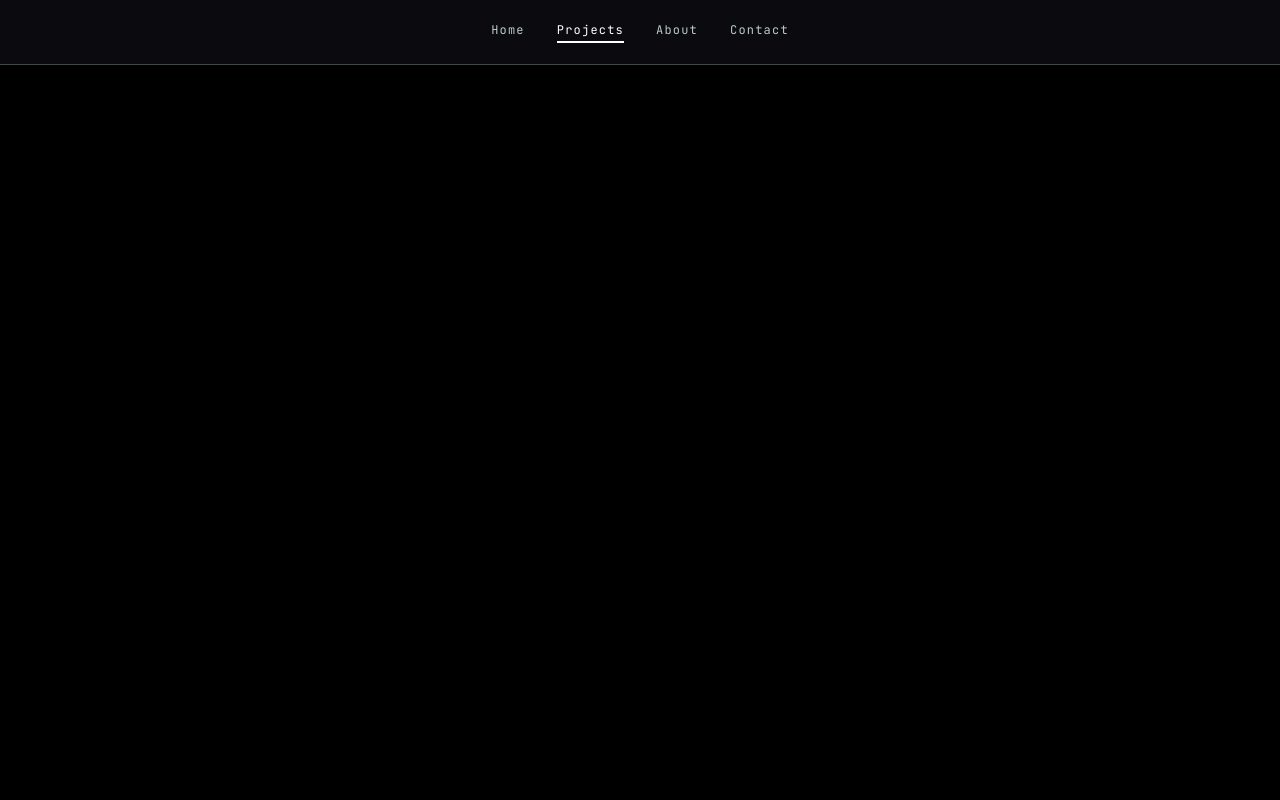
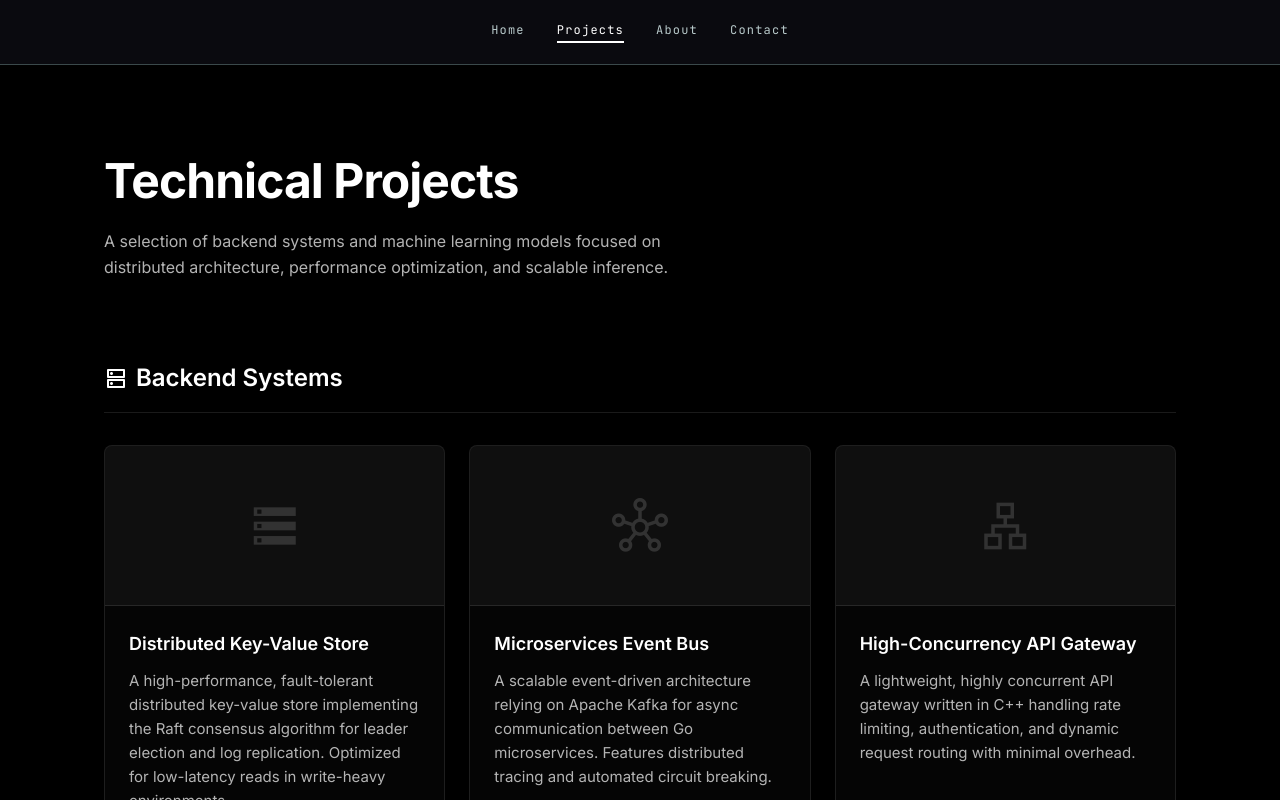
Before and after one commit to luckylittleman/portfolio, a React (Vite) app: page / in a window 1280 px wide. Both pictures are taken after a click on the element "Projects". Shown: the top 800 px of the page. Built offline with nearby package versions, Linux system fonts and the light colour scheme.

Commit message:
feat:made the projects page

```diff
--- a/src/App.jsx
+++ b/src/App.jsx
@@ -1,6 +1,7 @@
 import { useState } from 'react'
 import Navbar from './components/Navbar'
 import Home from './pages/Home'
+import Projects from './pages/Projects'
 
 function App() {
   const [currentPage, setCurrentPage] = useState('Home')
@@ -9,6 +10,7 @@ function App() {
     <div>
       <Navbar currentPage={currentPage} onNavigate={setCurrentPage} />
       {currentPage === 'Home' && <Home onNavigate={setCurrentPage} />}
+      {currentPage === 'Projects' && <Projects />}
     </div>
   )
 }
--- a/src/pages/Home.jsx
+++ b/src/pages/Home.jsx
@@ -1,5 +1,5 @@
 
-function Home() {
+function Home({onNavigate}) {
   return (
     <main style={{
       maxWidth: '1200px',
@@ -57,6 +57,7 @@ function Home() {
           <div style={{ display: 'flex', gap: '16px', flexWrap: 'wrap' }}>
             {/* Primary Button */}
             <button
+              onClick={() => onNavigate('Projects')}
               style={{
                 backgroundColor: '#6366f1',
                 color: '#ffffff',
@@ -75,6 +76,7 @@ function Home() {
                 transition: 'all 0.25s cubic-bezier(0.4, 0, 0.2, 1)',
                 transform: 'translateY(0)',
               }}
+
               onMouseEnter={e => {
                 e.currentTarget.style.transform = 'translateY(-4px)'
                 e.currentTarget.style.backgroundColor = '#818cf8'
--- /dev/null
+++ b/src/pages/Projects.jsx
@@ -0,0 +1,260 @@
+const backendProjects = [
+  {
+    icon: 'storage',
+    title: 'Distributed Key-Value Store',
+    desc: 'A high-performance, fault-tolerant distributed key-value store implementing the Raft consensus algorithm for leader election and log replication. Optimized for low-latency reads in write-heavy environments.',
+    stack: ['Rust', 'gRPC', 'Raft'],
+  },
+  {
+    icon: 'hub',
+    title: 'Microservices Event Bus',
+    desc: 'A scalable event-driven architecture relying on Apache Kafka for async communication between Go microservices. Features distributed tracing and automated circuit breaking.',
+    stack: ['Go', 'Kafka', 'Docker'],
+  },
+  {
+    icon: 'lan',
+    title: 'High-Concurrency API Gateway',
+    desc: 'A lightweight, highly concurrent API gateway written in C++ handling rate limiting, authentication, and dynamic request routing with minimal overhead.',
+    stack: ['C++', 'Redis', 'Nginx'],
+  },
+  {
+    icon: 'query_stats',
+    title: 'Distributed Log Analytics Engine',
+    desc: 'High-throughput system that processes and indexes terabytes of log data in real-time. Core processing in Rust with a FastAPI query interface.',
+    stack: ['Rust', 'FastAPI', 'Kafka'],
+  },
+  {
+    icon: 'model_training',
+    title: 'Automated Model Deployment Platform',
+    desc: 'ML model registry with artifact versioning and automatic Kubernetes resource provisioning. Reduced deployment time from days to minutes.',
+    stack: ['Go', 'Kubernetes', 'MLflow'],
+  },
+]
+
+const mlProjects = [
+  {
+    icon: 'psychology',
+    title: 'Transformer-based Sentiment Analysis',
+    desc: 'Custom Transformer model trained on financial news data to predict market sentiment. Deployed as a scalable inference endpoint optimized via ONNX Runtime.',
+    stack: ['Python', 'PyTorch', 'ONNX'],
+  },
+  {
+    icon: 'troubleshoot',
+    title: 'Real-time Anomaly Detection',
+    desc: 'Ensemble model pipeline detecting network intrusions in real-time streaming data. Uses Apache Spark for distributed feature extraction and isolation forests for scoring.',
+    stack: ['Spark', 'Scikit-learn', 'Scala'],
+  },
+  {
+    icon: 'manage_search',
+    title: 'Semantic Search Pipeline',
+    desc: 'End-to-end semantic search with fine-tuned transformers. Custom vector quantization reduces index footprint by 40% while maintaining full recall.',
+    stack: ['PyTorch', 'Milvus', 'Transformers'],
+  },
+]
+
+function ProjectCard({ icon, title, desc, stack }) {
+  return (
+    <article
+      style={{
+        backgroundColor: 'rgba(255, 255, 255, 0.02)',
+        border: '1px solid rgba(255, 255, 255, 0.1)',
+        borderRadius: '8px',
+        overflow: 'hidden',
+        display: 'flex',
+        flexDirection: 'column',
+        cursor: 'pointer',
+        transition: 'border-color 0.25s, box-shadow 0.25s',
+      }}
+      onMouseEnter={e => {
+        e.currentTarget.style.borderColor = 'rgba(99, 102, 241, 1)'
+        e.currentTarget.style.boxShadow = '0 0 20px rgba(99, 102, 241, 0.2)'
+      }}
+      onMouseLeave={e => {
+        e.currentTarget.style.borderColor = 'rgba(255, 255, 255, 0.1)'
+        e.currentTarget.style.boxShadow = 'none'
+      }}
+    >
+      {/* Card image area */}
+      <div style={{
+        height: '160px',
+        backgroundColor: 'rgba(255, 255, 255, 0.04)',
+        borderBottom: '1px solid rgba(255, 255, 255, 0.1)',
+        display: 'flex',
+        alignItems: 'center',
+        justifyContent: 'center',
+      }}>
+        <span className="material-symbols-outlined" style={{
+          fontSize: '56px',
+          color: 'rgba(255, 255, 255, 0.15)',
+          fontVariationSettings: "'FILL' 0",
+        }}>
+          {icon}
+        </span>
+      </div>
+
+      {/* Card body */}
+      <div style={{ padding: '24px', display: 'flex', flexDirection: 'column', flexGrow: 1 }}>
+        <h3 style={{
+          fontFamily: "'Inter', sans-serif",
+          fontSize: '18px',
+          fontWeight: '600',
+          color: '#ffffff',
+          marginBottom: '12px',
+          marginTop: 0,
+        }}>
+          {title}
+        </h3>
+        <p style={{
+          color: 'rgba(255, 255, 255, 0.7)',
+          fontSize: '15px',
+          lineHeight: '1.6',
+          flexGrow: 1,
+          marginBottom: '24px',
+          margin: 0,
+          marginBottom: '24px',
+        }}>
+          {desc}
+        </p>
+
+        {/* Stack tags */}
+        <div style={{
+          borderTop: '1px solid rgba(255, 255, 255, 0.08)',
+          paddingTop: '16px',
+          display: 'flex',
+          flexDirection: 'column',
+          gap: '16px',
+          marginTop: 'auto',
+        }}>
+          <div style={{ display: 'flex', flexWrap: 'wrap', gap: '8px' }}>
+            {stack.map((tag, i) => (
+              <span key={i} style={{
+                fontFamily: "'JetBrains Mono', monospace",
+                fontSize: '11px',
+                textTransform: 'uppercase',
+                color: 'rgba(255, 255, 255, 0.6)',
+                border: '1px solid rgba(255, 255, 255, 0.15)',
+                padding: '3px 8px',
+                borderRadius: '2px',
+              }}>
+                {tag}
+              </span>
+            ))}
+          </div>
+
+          {/* View Source button */}
+          <a href="#" style={{
+            display: 'inline-flex',
+            alignItems: 'center',
+            justifyContent: 'center',
+            gap: '8px',
+            fontFamily: "'JetBrains Mono', monospace",
+            fontSize: '12px',
+            color: '#6366f1',
+            border: '1px solid #6366f1',
+            padding: '8px 16px',
+            borderRadius: '4px',
+            textDecoration: 'none',
+            transition: 'background 0.2s',
+          }}
+            onMouseEnter={e => e.currentTarget.style.background = 'rgba(99, 102, 241, 0.1)'}
+            onMouseLeave={e => e.currentTarget.style.background = 'transparent'}
+          >
+            <span className="material-symbols-outlined" style={{ fontSize: '16px' }}>code</span>
+            View Source
+          </a>
+        </div>
+      </div>
+    </article>
+  )
+}
+
+function SectionHeader({ icon, title, color = '#6366f1' }) {
+  return (
+    <div style={{
+      display: 'flex',
+      alignItems: 'center',
+      gap: '8px',
+      paddingBottom: '16px',
+      borderBottom: '1px solid rgba(255, 255, 255, 0.1)',
+      marginBottom: '32px',
+    }}>
+      <span className="material-symbols-outlined" style={{ color }}>{icon}</span>
+      <h2 style={{
+        fontFamily: "'Inter', sans-serif",
+        fontSize: '24px',
+        fontWeight: '600',
+        color: '#ffffff',
+        margin: 0,
+      }}>
+        {title}
+      </h2>
+    </div>
+  )
+}
+
+function Projects() {
+  return (
+    <main style={{
+      maxWidth: '1200px',
+      margin: '0 auto',
+      padding: '80px 64px',
+    }} className="px-4 md:px-16">
+
+      {/* Page Header */}
+      <header style={{ marginBottom: '80px' }}>
+  <h1 style={{
+    fontFamily: "'Inter', sans-serif",
+    fontSize: 'clamp(32px, 5vw, 48px)',
+    fontWeight: '700',
+    color: '#ffffff',
+    letterSpacing: '-0.02em',
+    margin: 0,
+    marginBottom: '12px',
+  }}>
+    Technical Projects
+  </h1>
+  <p style={{
+    color: 'rgba(255, 255, 255, 0.7)',
+    fontSize: '16px',
+    lineHeight: '1.6',
+    maxWidth: '600px',
+    margin: 0,
+  }}>
+    A selection of backend systems and machine learning models focused on
+    distributed architecture, performance optimization, and scalable inference.
+  </p>
+</header>
+
+      {/* Backend Systems */}
+      <section style={{ marginBottom: '100px' }}>
+        <SectionHeader icon="dns" title="Backend Systems" color="#ffffff" />
+        <div style={{
+          display: 'grid',
+          gridTemplateColumns: 'repeat(auto-fit, minmax(280px, 1fr))',
+          gap: '24px',
+        }}>
+          {backendProjects.map((p, i) => (
+            <ProjectCard key={i} {...p} />
+          ))}
+        </div>
+      </section>
+
+      {/* Machine Learning */}
+      <section>
+        <SectionHeader icon="memory" title="Machine Learning" color="#ffffff" />
+        <div style={{
+          display: 'grid',
+          gridTemplateColumns: 'repeat(auto-fit, minmax(280px, 1fr))',
+          gap: '24px',
+        }}>
+          {mlProjects.map((p, i) => (
+            <ProjectCard key={i} {...p} />
+          ))}
+        </div>
+      </section>
+
+    </main>
+  )
+}
+
+export default Projects
```
